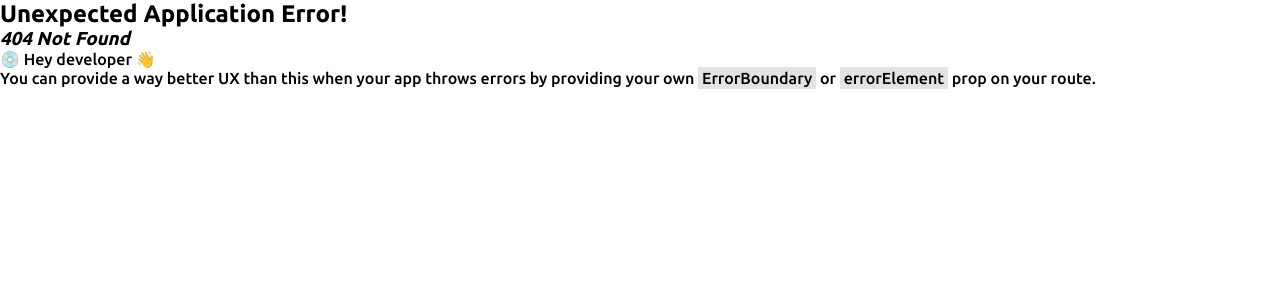
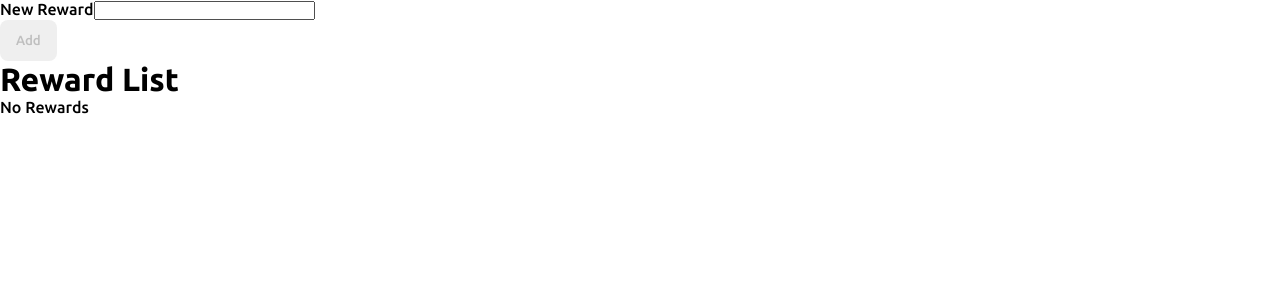
Before and after one commit to nicolecao2002/TreetQuest, a React (Vite) app in the folder client/: page /rewardMain in a window 1280 px wide. Before the commit this address had no page. Shown: the top 300 px of the page. Built offline with nearby package versions, Linux system fonts and the light colour scheme.

Commit message:
just add the reward page

```diff
--- a/client/src/App.jsx
+++ b/client/src/App.jsx
@@ -4,13 +4,13 @@ import Dashboard from './Components/Dashboard/Dashboard'
 import Register from './Components/Register/Register'
 import Login from './Components/Login/Login'
 import TodolistMain from './Components/ToDoList/TodolistMain'
+import RewardMain from './Components/RewardList/RewardMain'
 //import Avatar from './Components/Avatar/Avatar'
 
 import {
     createBrowserRouter,
     RouterProvider
 } from 'react-router-dom'
-
 
 /* create router*/
 const router = createBrowserRouter( [
@@ -34,6 +34,10 @@ const router = createBrowserRouter( [
         path: '/todolistMain',
         element: <div> <TodolistMain /></div>
     },
+    {
+        path: '/rewardMain',
+        element: <div> <RewardMain /></div>
+    },
 ]);
 
 function App() {
--- a/client/src/Components/Dashboard/Dashboard.jsx
+++ b/client/src/Components/Dashboard/Dashboard.jsx
@@ -5,6 +5,7 @@ const Dashboard = () => {
     <div>
           This is Dashboard page!
           <a href="/todolistMain">ToDO</a>
+           <a href="/rewardMain">Reward</a>
           <a href="/">Log Out</a>
 
     </div>
--- /dev/null
+++ b/client/src/Components/RewardList/RewardMain.jsx
@@ -0,0 +1,91 @@
+//rafce
+import { useEffect, useState } from "react"
+const RewardMain = () =>
+{
+    const [ newItem, setNewItem ] = useState("");// new state variable and new function. can not directly update state variable, inmutable, call the set function,and rerender the entire component.
+    const [ todos, setTodos ] = useState(() => {
+    const localValue = localStorage.getItem("ITEMS")
+    if (localValue == null) return []
+    return JSON.parse(localValue)
+    } ); //if local storage is empty return empty array, else return what's inside the local storage
+    // ps can not render hooks conditionally
+
+    //local storage
+    useEffect( () =>
+    {
+        localStorage.setItem( "ITEMS", JSON.stringify( todos ) )
+    }, [ todos ] ) //every time todo is changed call that function.
+
+    function handleSubmit ( e )
+    {
+        e.preventDefault();
+         // set the state variable to a brand new array, add a new variable at
+         // the end.
+
+        // passing a function
+        setTodos( currentTodos => {
+            return [
+                ...currentTodos,
+                { id: crypto.randomUUID(), title: newItem, completed: false },
+            ]
+        } )
+        setNewItem("")
+    }
+
+    // for check funtion
+    function toggleTodo ( id, completed )
+    {
+        setTodos( currentTodos =>
+        {
+            return currentTodos.map( todo =>
+            {
+                if ( todo.id === id )
+                {
+                    return {...todo, completed}
+                }
+                return todo
+            })
+        })
+    }
+
+    // for delete funciton
+    function deleteTodo ( id )
+    {
+        setTodos( currentTodos =>
+        {
+            return currentTodos.filter(todo => todo.id !== id)
+        })
+    }
+    return (
+        <div>
+            <form onSubmit={handleSubmit} className="new_item_form">
+                <div className="form-row">
+                    <label htmlFor="item">New Reward</label>
+                    <input value={ newItem }
+                        // this function makes the type possible, update the new
+                        // state variabl, rerender the entire component.
+                        onChange={ e => setNewItem( e.target.value ) }
+                        type="text"
+                        id="item" />
+                </div>
+                <button className="btn">Add</button>
+            </form>
+            <h1 className="header">Reward List</h1>
+            <ul className="list">
+                {todos.length === 0 && "No Rewards"}
+                { todos.map( todo =>
+                {
+                    return <li key={todo.id}>
+                            <label>
+                            <input type="checkbox" checked={ todo.completed} onChange={e => toggleTodo(todo.id,e.target.checked)}/>{todo.title}
+                            </label>
+                        <button onClick={()=> deleteTodo(todo.id) } className="btn btn-danger">Delete</button>
+                    </li>
+                })}
+            </ul>
+
+        </div>
+    )
+}
+
+export default RewardMain
```
